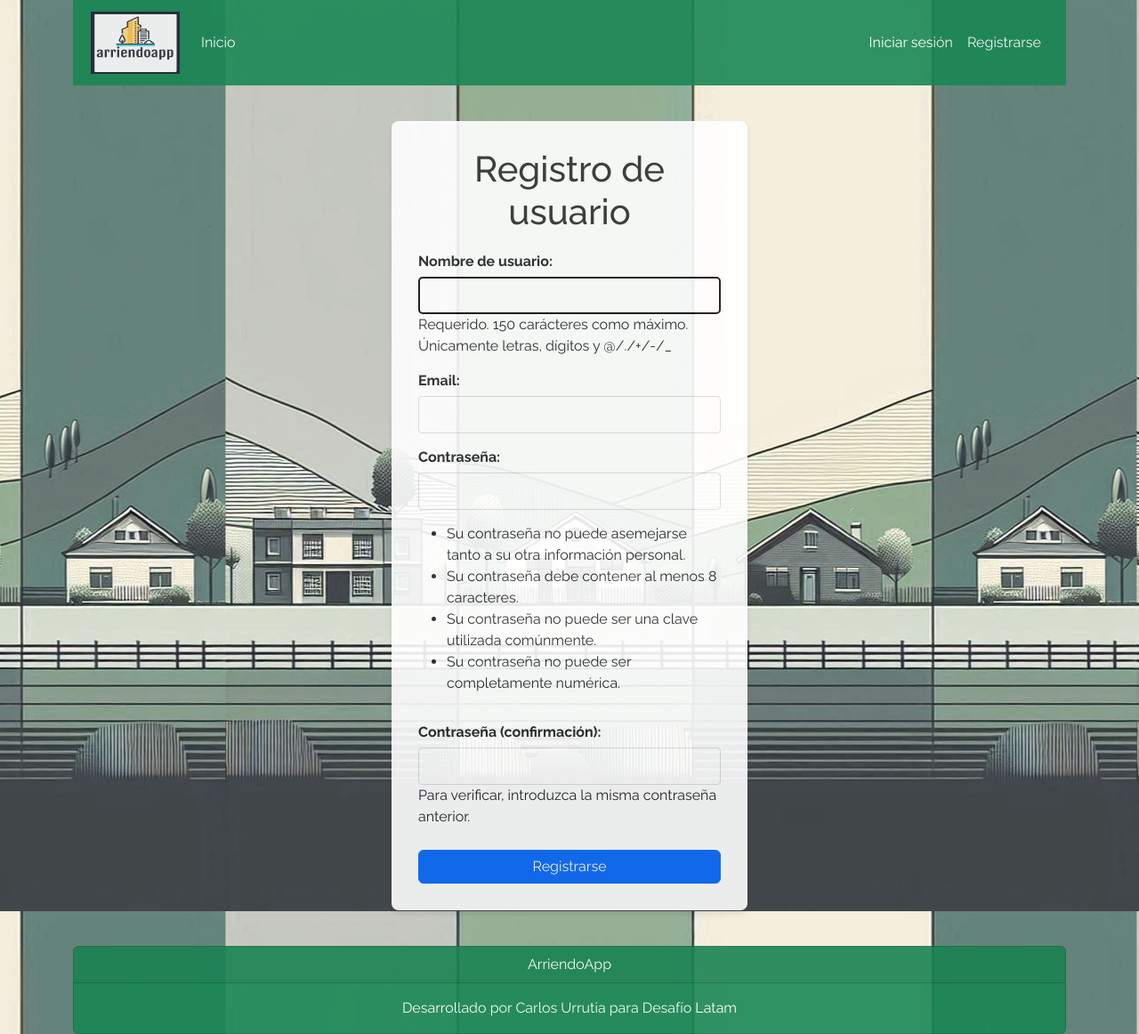
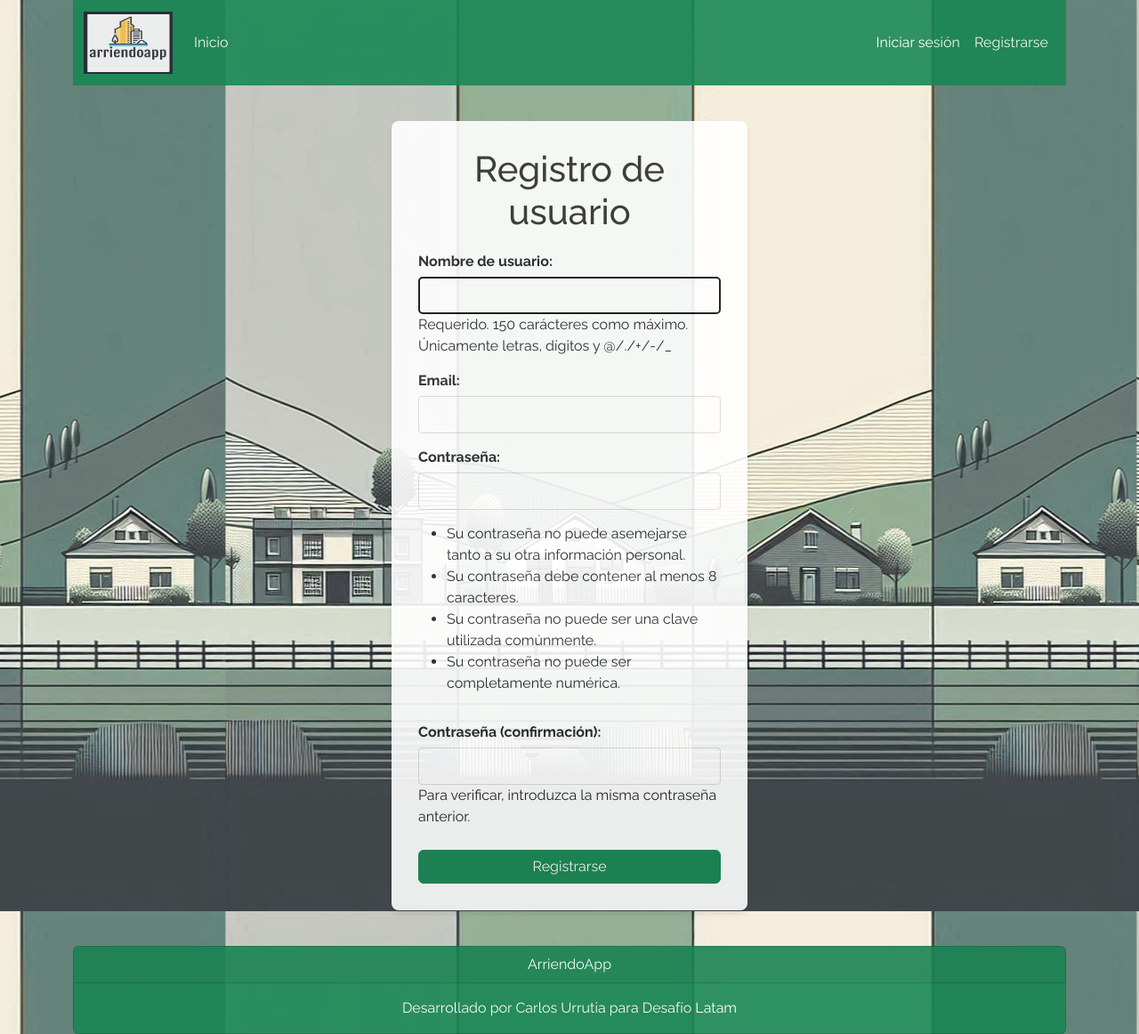
Before and after one commit to cfurrutia/M7_inmueble_django, a Django app: page /crear_usuario/ in a window 1280 px wide. Shown: the whole page at 89% size. Run offline with Django 5.2, Linux system fonts and the light colour scheme; parts of the project's set-up code (start-up, migrations or seed data) failed here and were passed over.

Commit message:
cambio de color dee boton

```diff
--- a/arriendoapp/templates/agregar_inmueble.html
+++ b/arriendoapp/templates/agregar_inmueble.html
@@ -7,7 +7,7 @@
     <form method="post" class="custom-form">
         {% csrf_token %}
         {{ form.as_p }}
-        <button type="submit" class="btn btn-primary btn-block">Agregar Inmueble</button>
+        <button type="submit" class="btn btn-success btn-block">Agregar Inmueble</button>
     </form>
 </div>
 {% endblock %}
--- a/arriendoapp/templates/crear_usuario.html
+++ b/arriendoapp/templates/crear_usuario.html
@@ -6,7 +6,7 @@
     <form action="{% url 'crear_usuario' %}" method="post" class="auth-form">
         {% csrf_token %}
         {{ form.as_p }}
-        <button type="submit" class="btn btn-primary btn-block">Registrarse</button>
+        <button type="submit" class="btn btn-success btn-block">Registrarse</button>
     </form>
 </div>
 {% endblock %}
--- a/arriendoapp/templates/detalle_inmueble.html
+++ b/arriendoapp/templates/detalle_inmueble.html
@@ -16,7 +16,7 @@
     <p><strong>Arrendador:</strong> {{ inmueble.arrendador }}</p>
 
     {% if user.is_authenticated and user.usuario.tipo_usuario == 'ARRENDATARIO' %}
-    <a href="{% url 'solicitar_arriendo' inmueble.id %}" class="btn btn-primary">Solicitar arriendo</a>
+    <a href="{% url 'solicitar_arriendo' inmueble.id %}" class="btn btn-success">Solicitar arriendo</a>
     {% endif %}
 </div>
 {% endblock %}
--- a/arriendoapp/templates/editar_perfil.html
+++ b/arriendoapp/templates/editar_perfil.html
@@ -6,7 +6,7 @@
     <form method="post" class="custom-form">
         {% csrf_token %}
         {{ form.as_p }}
-        <button type="submit" class="btn btn-primary btn-block">Guardar cambios</button>
+        <button type="submit" class="btn btn-success btn-block">Guardar cambios</button>
     </form>
 </div>
 {% endblock %}
--- a/arriendoapp/templates/lista_inmuebles.html
+++ b/arriendoapp/templates/lista_inmuebles.html
@@ -10,7 +10,7 @@
             <p>{{ inmueble.descripcion|truncatewords:20 }}</p>
             <p>Precio: ${{ inmueble.precio_arriendo }}</p>
             <p>Comuna: {{ inmueble.comuna }}</p>
-            <a href="{% url 'detalle_inmueble' inmueble.id %}" class="btn btn-primary">Ver detalles</a>
+            <a href="{% url 'detalle_inmueble' inmueble.id %}" class="btn btn-success">Ver detalles</a>
         </div>
         {% empty %}
         <p>No hay inmuebles disponibles.</p>
--- a/arriendoapp/templates/navbar.html
+++ b/arriendoapp/templates/navbar.html
@@ -1,6 +1,6 @@
 {% load static %}
 
-<nav class="navbar navbar-expand-lg navbar-light bg-success p-2">
+<nav class="navbar navbar-expand-lg navbar-light bg-success">
     <div class="container-fluid">
         <div class="d-flex align-items-center">
             <a href="{% url 'lista_inmuebles' %}" class="navbar-brand d-flex align-items-center">
--- a/arriendoapp/templates/registration/login.html
+++ b/arriendoapp/templates/registration/login.html
@@ -6,7 +6,7 @@
     <form method="post" action="{% url 'login' %}" class="auth-form">
         {% csrf_token %}
         {{ form.as_p }}
-        <button type="submit" class="btn btn-primary btn-block">Iniciar sesión</button>
+        <button type="submit" class="btn btn-success btn-block">Iniciar sesión</button>
     </form>
     <p class="auth-link">¿No tienes una cuenta? <a href="{% url 'crear_usuario' %}">Crear usuario</a></p>
 </div>
--- a/arriendoapp/templates/solicitar_arriendo.html
+++ b/arriendoapp/templates/solicitar_arriendo.html
@@ -5,7 +5,7 @@
 <form method="post">
     {% csrf_token %}
     <p>¿Estás seguro de que deseas solicitar el arriendo de este inmueble?</p>
-    <button type="submit" class="btn btn-primary">Confirmar solicitud</button>
-    <a href="{% url 'detalle_inmueble' inmueble.id %}" class="btn btn-secondary">Cancelar</a>
+    <button type="submit" class="btn btn-success">Confirmar solicitud</button>
+    <a href="{% url 'detalle_inmueble' inmueble.id %}" class="btn btn-success">Cancelar</a>
 </form>
 {% endblock %}
```
